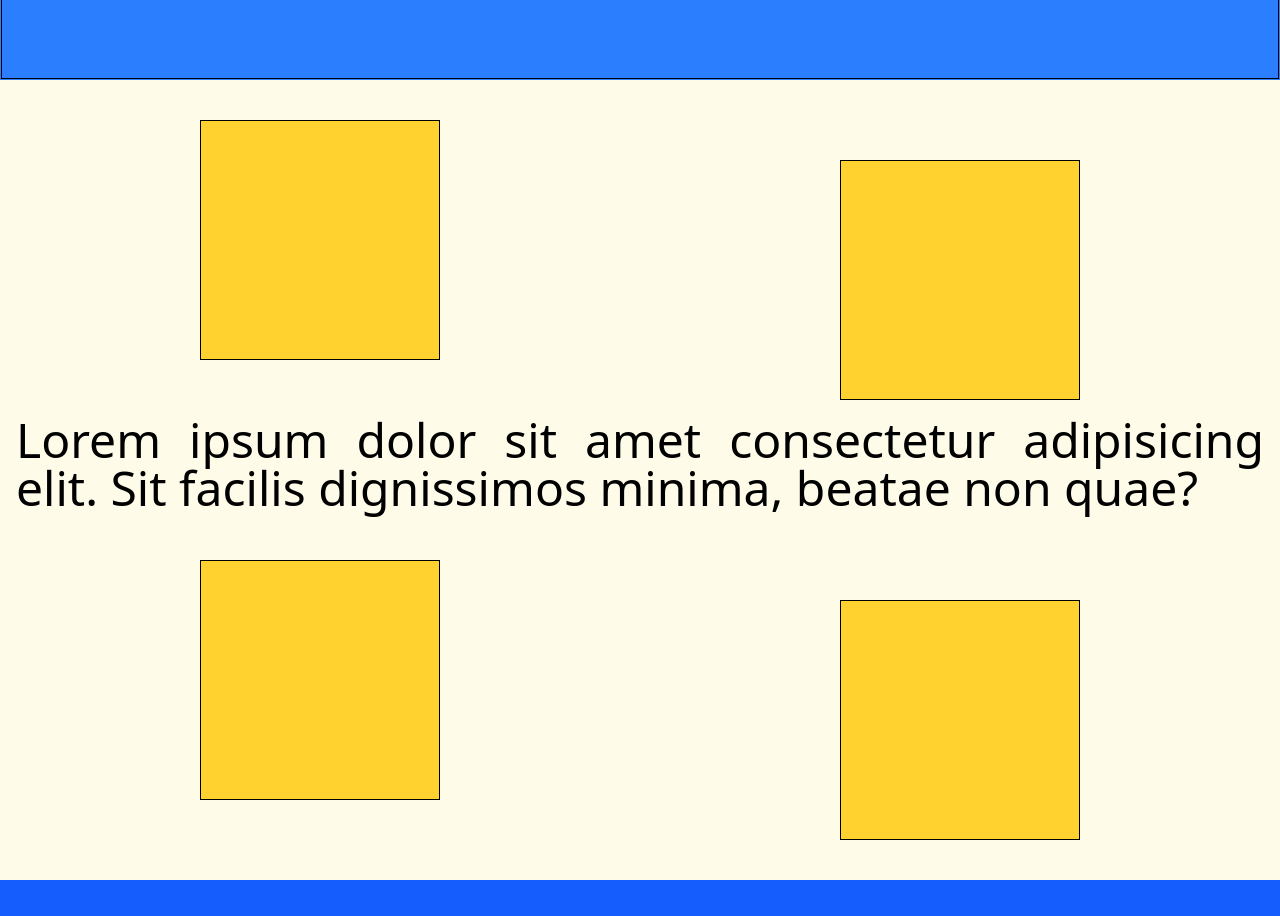
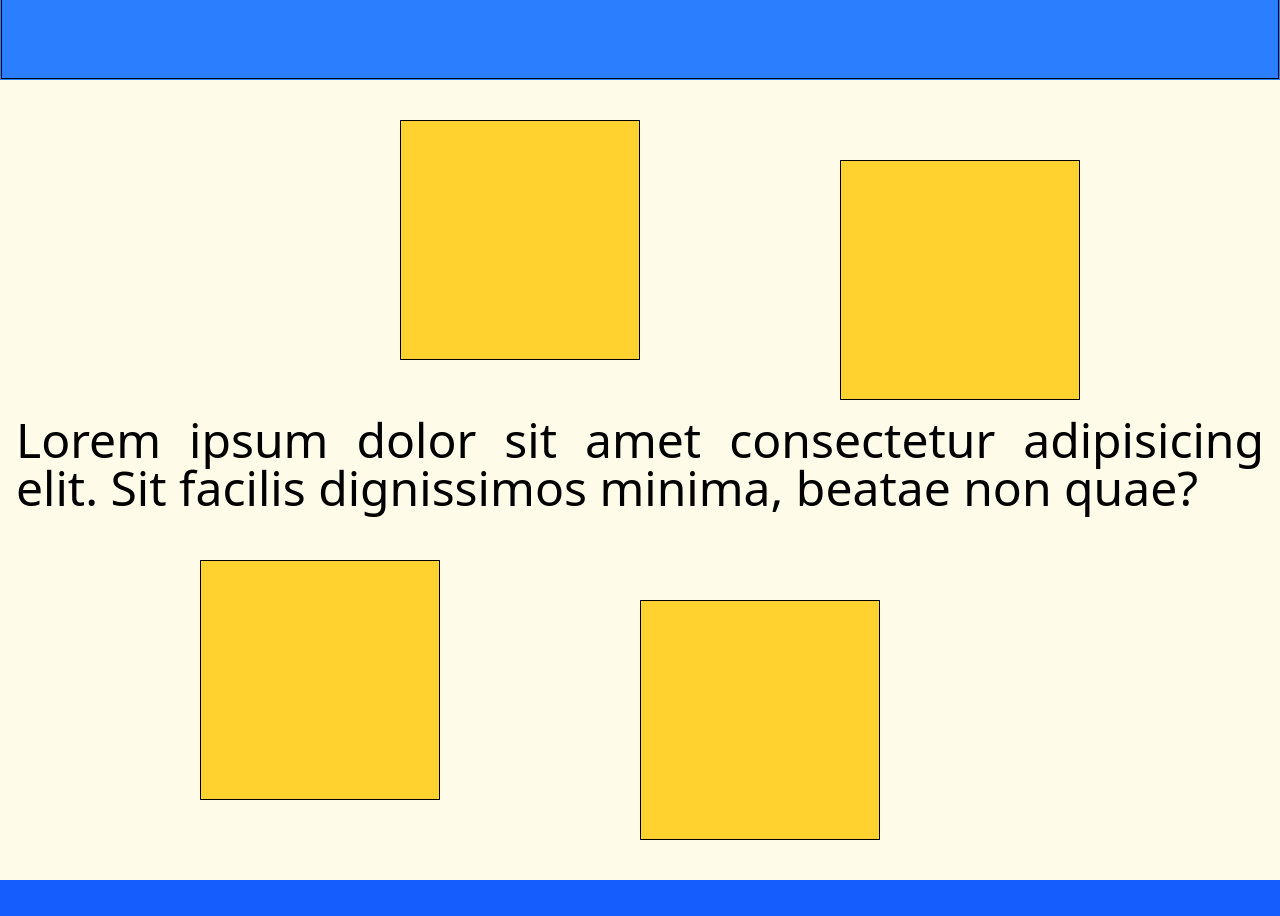
Before and after one commit to ThembaMtshelwane/immergence-studios-v2, a React (Vite) app: page / in a window 1280 px wide. Shown: the part 720-1636 px from the top of the page. Built offline with nearby package versions, Linux system fonts and the light colour scheme.

Commit message:
About position adjusted

```diff
--- a/src/components/About.tsx
+++ b/src/components/About.tsx
@@ -5,10 +5,10 @@ const About = () => {
         Lorem ipsum dolor sit amet consectetur adipisicing elit. Sit facilis
         dignissimos minima, beatae non quae?
       </h2>
-      <div className="bg-amber-300 size-36 sm:size-60 border justify-self-center self-center"></div>
+      <div className="bg-amber-300 size-36 sm:size-60 border justify-self-end self-center"></div>
       <div className="bg-amber-300 size-36 sm:size-60 border justify-self-center self-end"></div>
       <div className="bg-amber-300 size-36 sm:size-60 border justify-self-center"></div>
-      <div className="bg-amber-300 size-36 sm:size-60 border justify-self-center self-center"></div>
+      <div className="bg-amber-300 size-36 sm:size-60 border  self-center"></div>
     </div>
   );
 };
```
